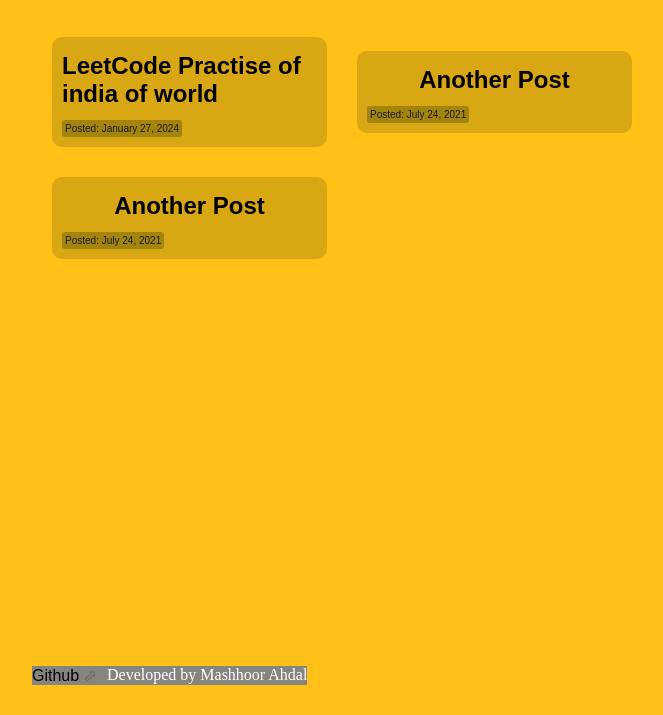
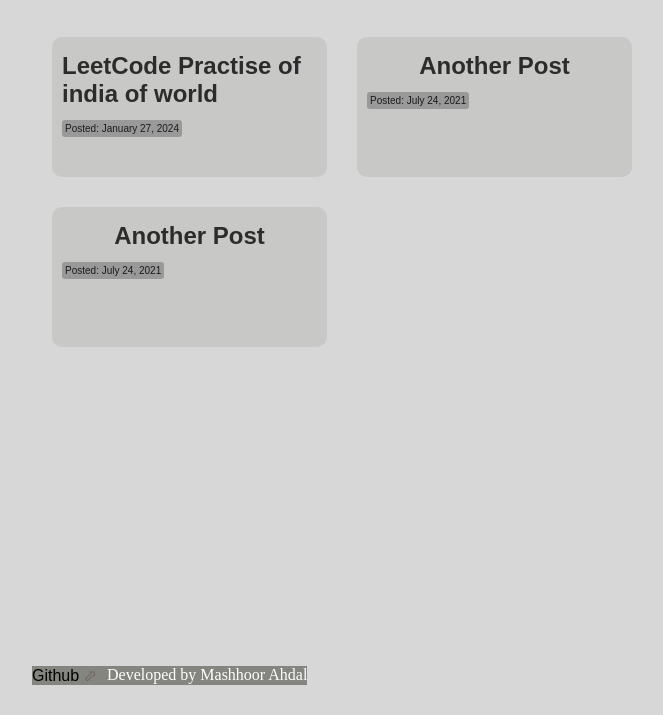
Before and after one commit to mashhoor-ahdal/blog-gatsby, a Gatsby site: page /blog in a window 1280 px wide. Shown: the part 85-800 px from the top of the page, without its empty margins (308-971 px from the left). Built offline with nearby package versions, Linux system fonts and the light colour scheme; Gatsby itself is replaced by a stand-in of ours; a web font is replaced by a local one.

Commit message:
style fixes

```diff
--- a/gatsby-config.js
+++ b/gatsby-config.js
@@ -3,7 +3,7 @@
  */
 module.exports = {
   siteMetadata: {
-    siteUrl: `https://www.yourdomain.tld`,
+    siteUrl: `https://mashhoorblog.vercel.app`,
     title:'MA.',
   },
 
--- a/src/components/layout.module.css
+++ b/src/components/layout.module.css
@@ -17,9 +17,8 @@
   --accent-200:#cee8ff;
   --text-100:#000000;
   --text-200:#1b1b1b;
-  --bg-100:#FFC017;
-  --bg-200:#223047;
-  --bg-300:#374357;
+  --bg-100:#35323231;
+
   --link-color:#000000;
   --logo-font:'Baumans', system-ui;
 
@@ -76,12 +75,6 @@ a{
   font-size: 2rem;
   font-family: var(--logo-font);
   padding-left:50% ;
-  transition:color .4s ease-in;
-}
-
-.logo a:hover{
-  color:#b7a11f;
-
 }
 
 main{
@@ -94,7 +87,6 @@ justify-content: center;
 
 font-family: 'system-ui',sans-serif;
 color: var(--text-100);
-
 
 }
 
@@ -135,5 +127,5 @@ main p{
 
 .nav-link-text:hover{
   border-bottom: 2px solid var(--link-color);
-  color:#b7a11f;
+
 }
--- a/src/global.module.css
+++ b/src/global.module.css
@@ -1,23 +1,23 @@
 .hero h1{
     margin-bottom: 30px;
     color: black;
-    text-shadow: -1px 2px 0px #b7a11f;}
+    text-shadow:-1px 2px 4px #878786;
+}
 .hero{
     display: flex;
     flex-direction: column;
 }
 .hero p{
-    color: #5f5907;
+    color:black;
     padding-left: 20px;
    }
 .about{
-    background-color: #5f59073d;
+    background-color: #75746f29;
     margin-top: 20px;
     padding: 20px;
     display: flex;
     flex-wrap: wrap;
     flex-direction: column;
-
     border-radius: 5px;
 }
 .about > h2{
@@ -30,7 +30,7 @@
     line-height: 130%;
 }
 .about > p> span {
-    background-color: rgb(79 220 71 / 35%);
+    background-color: rgba(71, 71, 71, 0.226);
     padding: 1px;
     border-radius: 2px;
 }
--- a/src/pages/blog/index.module.css
+++ b/src/pages/blog/index.module.css
@@ -11,17 +11,18 @@
 }
 .blogs_container{
 
-background-color: #5f59073d;
+background-color:#75746f29;
+ min-height: 120px;
  padding: 10px;
  margin-left: 20px;
  margin-bottom: 20px;
  border-radius: 10px;
- transition: transform 200ms cubic-bezier(0, 0, 0, 1.01),box-shadow ;
+ transition: transform 200ms cubic-bezier(0, 0, 0, 1.01),box-shadow;
 }
 .blogs_container:hover{
     transform: translateY(-5px);
 
-    box-shadow: #5f590773 5px 5px 13px 0px;
+    box-shadow: 3px 2px 7px 0px #8a8b8d;
 
 }
 .blogs_container h2{
@@ -29,14 +30,16 @@ background-color: #5f59073d;
     font-weight: 800;
 }
 .blogs_container a {
-    color: black;
+    color: #000000c7;
     border-bottom: 2px solid transparent;
     text-decoration: none;
 }
 
 .blogs_container a:hover {
-    color: #5f590773;
+    color: black;
 }
+
+
 
 .blogs_container p{
     display: flex;
@@ -44,11 +47,10 @@ background-color: #5f59073d;
     font-weight: 100;
     width: -webkit-max-content;
     width: max-content;
-    margin-bottom: 0;
     border-radius: 3px;
     margin-top: 10px;
     padding: 3px;
-    background-color: #5f590773;
+    background-color: #61616173;
     justify-content: center;
 
 }
```
